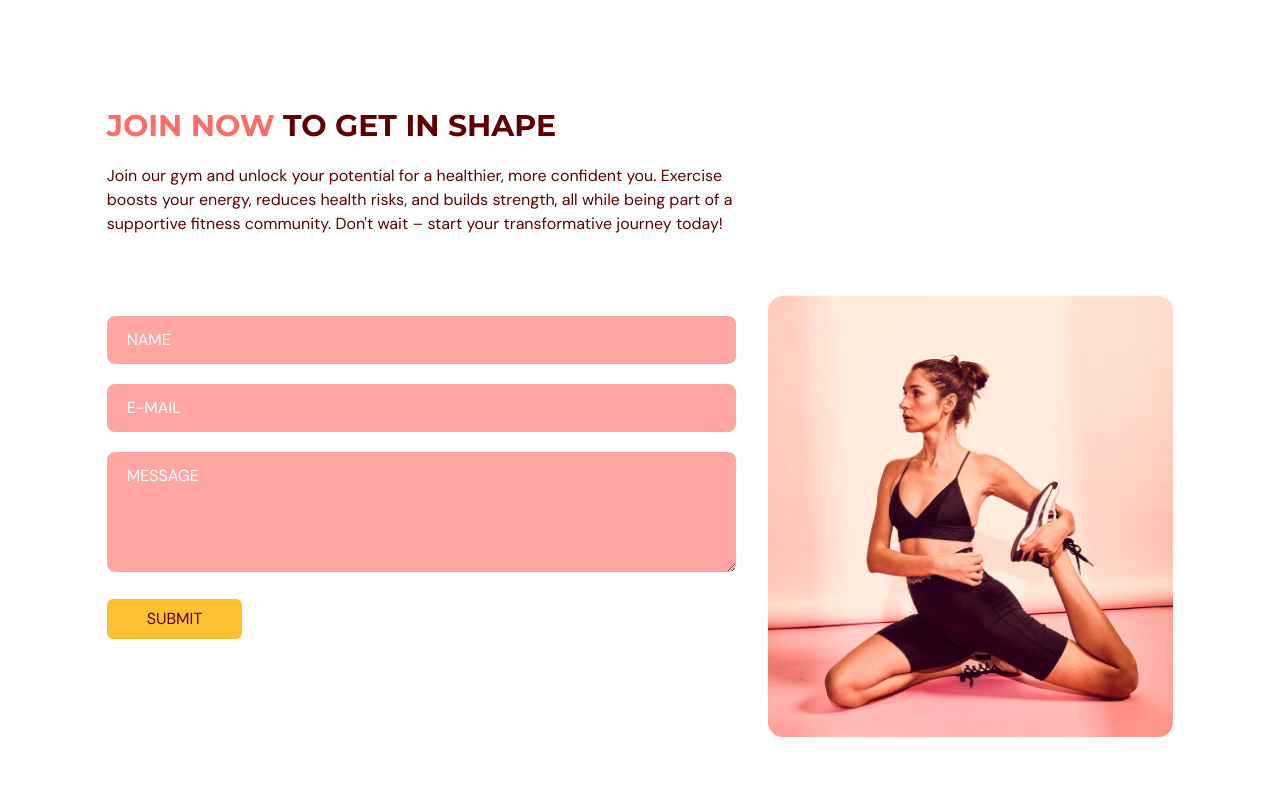
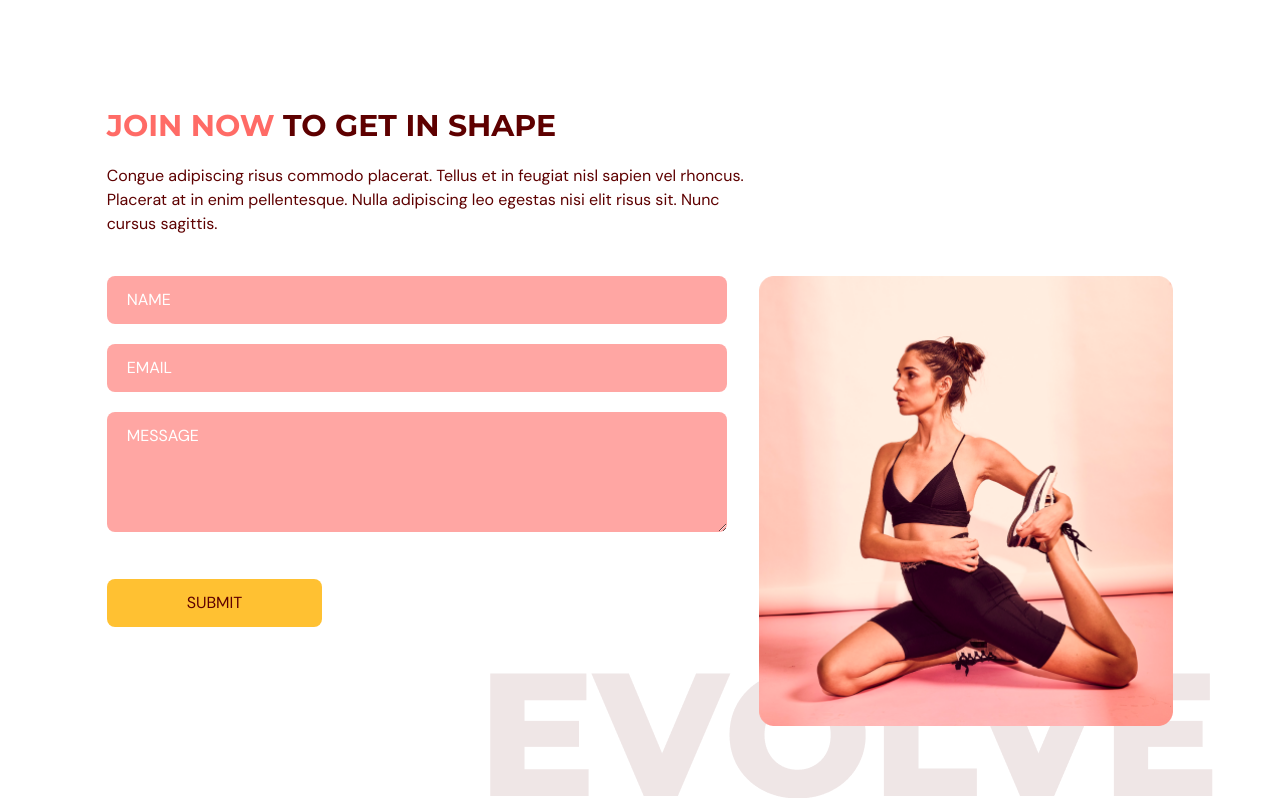
Before and after one commit to dTarasova/FitnessApp, a React (Vite) app: page / in a window 1280 px wide. Shown: the part 2574-3372 px from the top of the page. Built offline with nearby package versions, Linux system fonts and the light colour scheme; a web font is replaced by a local one.

Commit message:
tried fix form

```diff
--- a/src/scenes/contactus/index.tsx
+++ b/src/scenes/contactus/index.tsx
@@ -1,18 +1,21 @@
-import HText from '@/shared/HText';
-import { SelectedPage } from '@/shared/types';
-import { motion } from 'framer-motion';
+import { useForm } from "react-hook-form";
+import { SelectedPage } from "@/shared/types";
+import { motion } from "framer-motion";
 import ContactUsPageGraphic from "@/assets/ContactUsPageGraphic.png";
-import { useForm } from "react-hook-form";
+import HText from "@/shared/HText";
 
 type Props = {
   setSelectedPage: (value: SelectedPage) => void;
-}
+};
 
-const ContactUs = ({setSelectedPage}: Props) => {
+const ContactUs = ({ setSelectedPage }: Props) => {
+  const inputStyles = `mb-5 w-full rounded-lg bg-primary-300
+  px-5 py-3 placeholder-white`;
+
   const {
     register,
     trigger,
-        formState: {errors}
+    formState: { errors },
   } = useForm();
 
   const onSubmit = async (e: any) => {
@@ -20,118 +23,139 @@
     if (!isValid) {
       e.preventDefault();
     }
-    }
-
-    const inputStyles = `w-full rounded-lg bg-primary-300
-    px-5 py-3 placeholder-white mt-5`;
+  };
 
   return (
-    <section
-        id='ourclasses'
-        className='mx-auto w-5/6 pt-24 pb-32'
+    <section id="contactus" className="mx-auto w-5/6 pt-24 pb-32">
+      <motion.div
+        onViewportEnter={() => setSelectedPage(SelectedPage.ContactUs)}
       >
+        {/* HEADER */}
         <motion.div
-            onViewportEnter={() => setSelectedPage(SelectedPage.OurClasses)}
-            className=''>
-                <div className=''>
+          className="md:w-3/5"
+          initial="hidden"
+          whileInView="visible"
+          viewport={{ once: true, amount: 0.5 }}
+          transition={{ duration: 0.5 }}
+          variants={{
+            hidden: { opacity: 0, x: -50 },
+            visible: { opacity: 1, x: 0 },
+          }}
+        >
+          <HText>
+            <span className="text-primary-500">JOIN NOW</span> TO GET IN SHAPE
+          </HText>
+          <p className="my-5">
+            Congue adipiscing risus commodo placerat. Tellus et in feugiat nisl
+            sapien vel rhoncus. Placerat at in enim pellentesque. Nulla
+            adipiscing leo egestas nisi elit risus sit. Nunc cursus sagittis.
+          </p>
+        </motion.div>
 
-                    {/* {HEADER} AND DESCRIPTION*/}
-                    <div className='md:w-3/5'>
-                        {/* {HEADER} */}
-                        <HText>
-                            <span className='text-primary-500'>JOIN NOW {" "}</span>
-                            TO GET IN SHAPE
-                        </HText>
-                        {/* {DESCRIPTION} */}
-                        <p className='py-5'>
-                        Join our gym and unlock your potential for a healthier, more confident you. Exercise boosts your energy,
-                        reduces health risks, and builds strength, all while being part of a supportive
-                        fitness community. Don't wait – start your transformative journey today!
-                        </p>
-                    </div>
-
-                    {/* {FORM AND IMAGE} */}
-                    <div className='md:flex justify-between gap-8 mt-10'>
-
-                        {/* {FORM AND BUTTON} */}
-                        <div className='mt-10 basis-3/5 md:mt-0'>
-                            {/* {FORM} */}
+        {/* FORM AND IMAGE */}
+        <div className="mt-10 justify-between gap-8 md:flex">
+          <motion.div
+            className="mt-10 basis-3/5 md:mt-0"
+            initial="hidden"
+            whileInView="visible"
+            viewport={{ once: true, amount: 0.5 }}
+            transition={{ duration: 0.5 }}
+            variants={{
+              hidden: { opacity: 0, y: 50 },
+              visible: { opacity: 1, y: 0 },
+            }}
+          >
             <form
-                                target='_blank'
+              target="_blank"
               onSubmit={onSubmit}
-                                action="https://formsubmit.co/el/tuxaji"
-                                method='POST'
+              action="https://formsubmit.co/5917fb43a938096b2dcd4c414e698e67"
+              method="POST"
             >
               <input
                 className={inputStyles}
-                                    type='text'
-                                    placeholder='NAME'
+                type="text"
+                placeholder="NAME"
                 {...register("name", {
                   required: true,
                   maxLength: 100,
-                                    })} />
-                                {
-                                    errors.name && (
-                                        <p>
-                                            {errors.name.type === "required" && "This is required field"}
-                                            {errors.name.type === "maxLength" && "Max number of symbols = 100"}
+                })}
+              />
+              {errors.name && (
+                <p className="mt-1 text-primary-500">
+                  {errors.name.type === "required" && "This field is required."}
+                  {errors.name.type === "maxLength" &&
+                    "Max length is 100 char."}
                 </p>
-                                    )
-                                }
+              )}
 
               <input
                 className={inputStyles}
-                                    type='text'
-                                    placeholder='E-MAIL'
+                type="text"
+                placeholder="EMAIL"
                 {...register("email", {
                   required: true,
-                                        pattern: /^[A-Z0-9._%+-]+@[A-Z0-9._-]+\.[A-Z]{2,}$/i,
-                                    })} />
-                                {
-                                    errors.name && (
-                                        <p>
-                                            {errors.name.type === "required" && "This is required field"}
-                                            {errors.name.type === "pattern" && "invalid email"}
+                  pattern: /^[A-Z0-9._%+-]+@[A-Z0-9.-]+\.[A-Z]{2,}$/i,
+                })}
+              />
+              {errors.email && (
+                <p className="mt-1 text-primary-500">
+                  {errors.email.type === "required" &&
+                    "This field is required."}
+                  {errors.email.type === "pattern" && "Invalid email address."}
                 </p>
-                                    )
-                                }
+              )}
 
               <textarea
                 className={inputStyles}
+                placeholder="MESSAGE"
                 rows={4}
-                                    placeholder='MESSAGE'
-                                    {...register("name", {
+                cols={50}
+                {...register("message", {
                   required: true,
                   maxLength: 2000,
-                                    })} />
-                                {
-                                    errors.name && (
-                                        <p>
-                                            {errors.name.type === "required" && "This is required field"}
-                                            {errors.name.type === "maxLength" && "Max number of symbols = 2000"}
+                })}
+              />
+              {errors.message && (
+                <p className="mt-1 text-primary-500">
+                  {errors.message.type === "required" &&
+                    "This field is required."}
+                  {errors.message.type === "maxLength" &&
+                    "Max length is 2000 char."}
                 </p>
-                                    )
-                                }
+              )}
 
               <button
-                                    type='submit'
-                                    className=' mt-5 rounded-md bg-secondary-500 hover:bg-primary-500 px-10 py-2 hover:text-white'
-
-                                >SUBMIT
+                type="submit"
+                className="mt-5 rounded-lg bg-secondary-500 px-20 py-3 transition duration-500 hover:text-white"
+              >
+                SUBMIT
               </button>
             </form>
-                        </div>
+          </motion.div>
 
-                        {/* {GRAPHIC} */}
-                        <div className=''>
-                            <img alt={ContactUsPageGraphic} src={ContactUsPageGraphic}/>
-                        </div>
-                    </div>
+          <motion.div
+            className="relative mt-16 basis-2/5 md:mt-0"
+            initial="hidden"
+            whileInView="visible"
+            viewport={{ once: true, amount: 0.5 }}
+            transition={{ delay: 0.2, duration: 0.5 }}
+            variants={{
+              hidden: { opacity: 0, y: 50 },
+              visible: { opacity: 1, y: 0 },
+            }}
+          >
+            <div className="w-full before:absolute before:-bottom-20 before:-right-10 before:z-[-1] md:before:content-evolvetext">
+              <img
+                className="w-full"
+                alt="contact-us-page-graphic"
+                src={ContactUsPageGraphic}
+              />
             </div>
           </motion.div>
+        </div>
+      </motion.div>
+    </section>
+  );
+};
 
-    </section>
-  )
-}
-
-export default ContactUs
+export default ContactUs;
```
Lines whose indentation alone changed are shown as unchanged.
